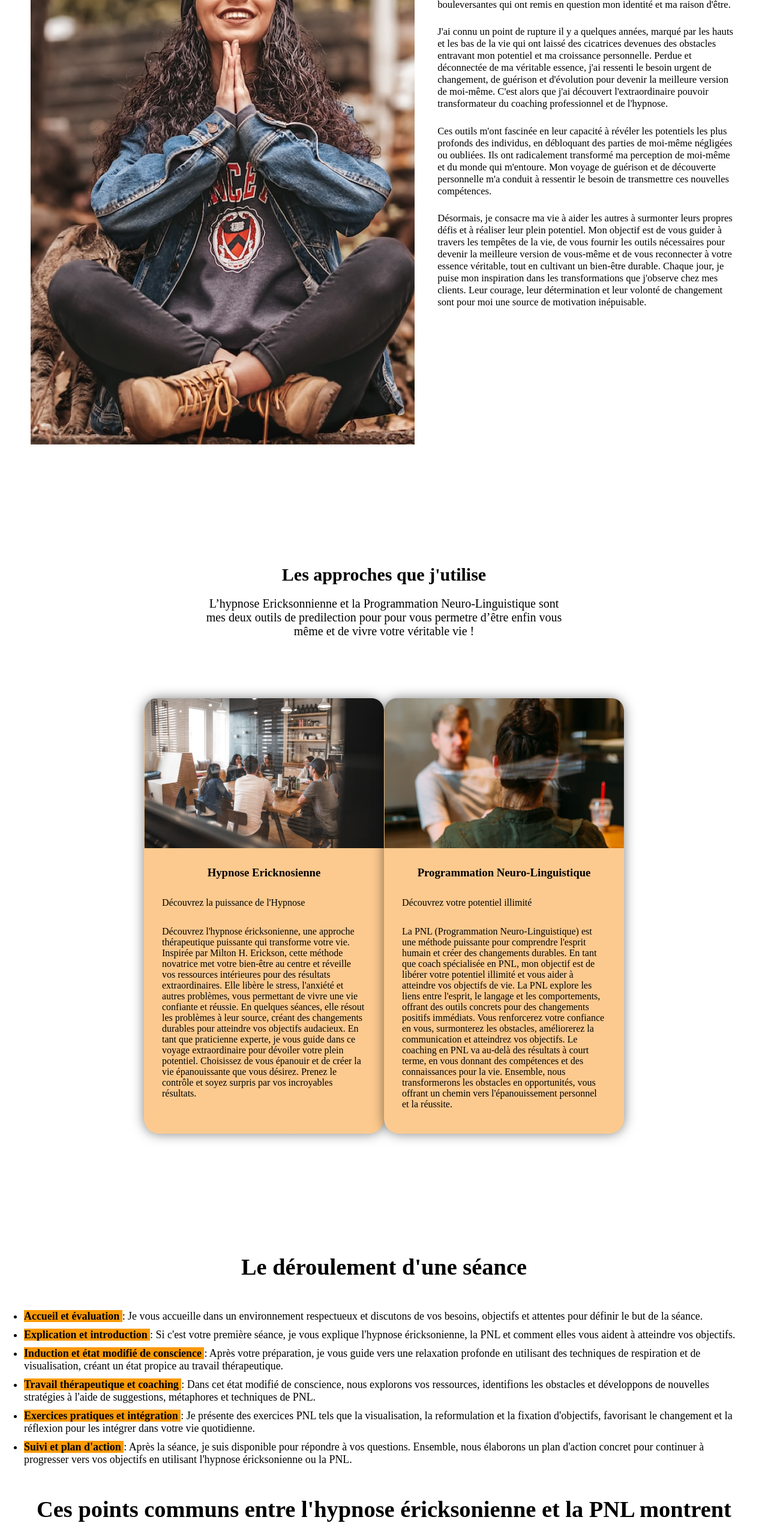
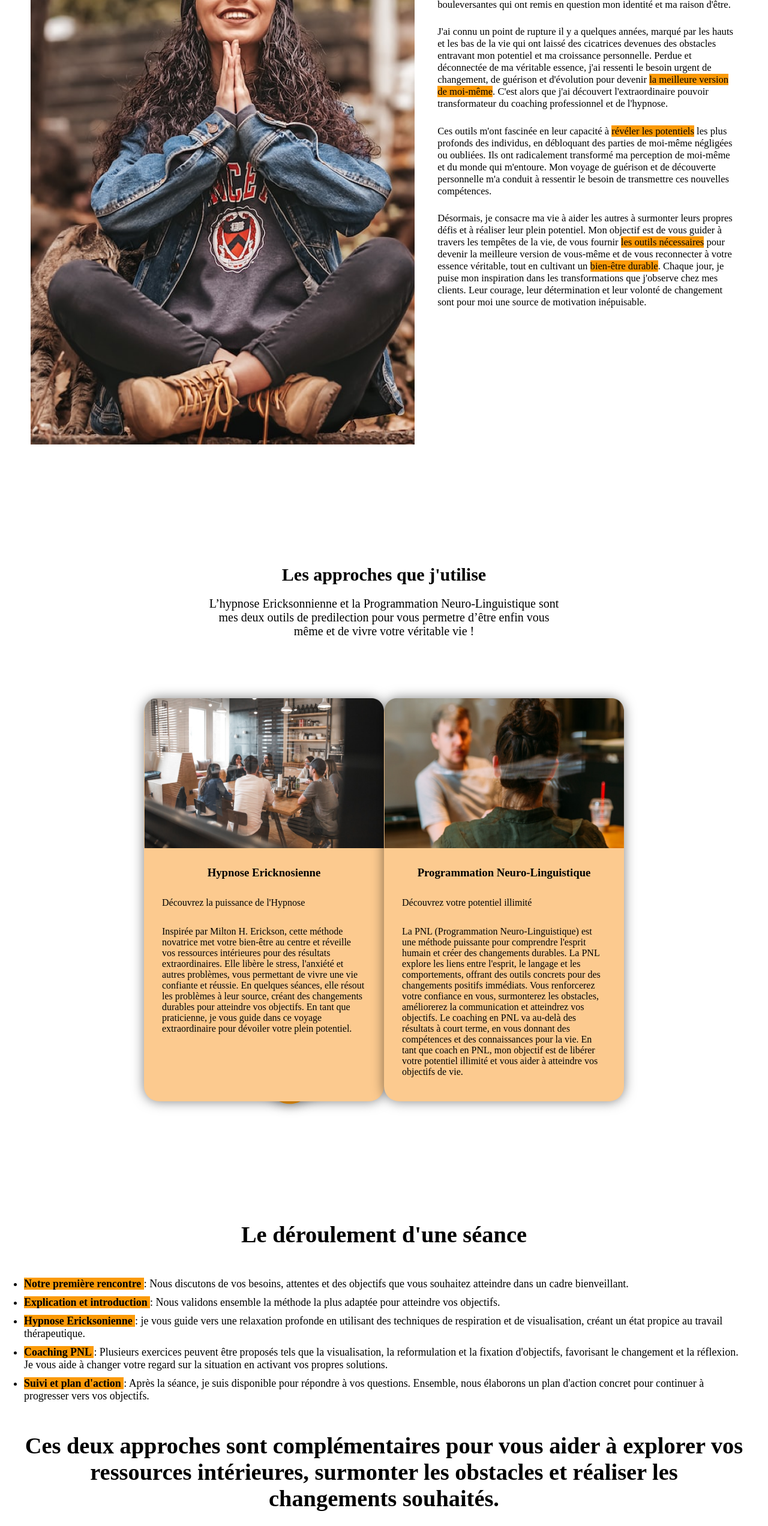
Before and after one commit to LucasGoudemand/SitedeCoaching, a Next.js app: page / in a window 1280 px wide. Shown: the part 1140-3684 px from the top of the page at 60% size. Built offline with nearby package versions, Linux system fonts and the light colour scheme; a web font is replaced by a local one.

Commit message:
fixing text error

```diff
--- a/pages/components/apropos/containerApropos.js
+++ b/pages/components/apropos/containerApropos.js
@@ -28,13 +28,19 @@ export default function containerApropos() {
             devenues des obstacles entravant mon potentiel et ma croissance
             personnelle. Perdue et déconnectée de ma véritable essence, j'ai
             ressenti le besoin urgent de changement, de guérison et d'évolution
-            pour devenir la meilleure version de moi-même. C'est alors que j'ai
-            découvert l'extraordinaire pouvoir transformateur du coaching
-            professionnel et de l'hypnose.
+            pour devenir{" "}
+            <strong className={styles.Souligne}>
+              la meilleure version de moi-même
+            </strong>
+            . C'est alors que j'ai découvert l'extraordinaire pouvoir
+            transformateur du coaching professionnel et de l'hypnose.
           </p>
           <p>
             {" "}
-            Ces outils m'ont fascinée en leur capacité à révéler les potentiels
+            Ces outils m'ont fascinée en leur capacité à{" "}
+            <strong className={styles.Souligne}>
+              révéler les potentiels
+            </strong>{" "}
             les plus profonds des individus, en débloquant des parties de
             moi-même négligées ou oubliées. Ils ont radicalement transformé ma
             perception de moi-même et du monde qui m'entoure. Mon voyage de
@@ -44,13 +50,15 @@ export default function containerApropos() {
           <p>
             Désormais, je consacre ma vie à aider les autres à surmonter leurs
             propres défis et à réaliser leur plein potentiel. Mon objectif est
-            de vous guider à travers les tempêtes de la vie, de vous fournir les
-            outils nécessaires pour devenir la meilleure version de vous-même et
-            de vous reconnecter à votre essence véritable, tout en cultivant un
-            bien-être durable. Chaque jour, je puise mon inspiration dans les
-            transformations que j'observe chez mes clients. Leur courage, leur
-            détermination et leur volonté de changement sont pour moi une source
-            de motivation inépuisable.
+            de vous guider à travers les tempêtes de la vie, de vous fournir{" "}
+            <strong className={styles.Souligne}>les outils nécessaires</strong>{" "}
+            pour devenir la meilleure version de vous-même et de vous
+            reconnecter à votre essence véritable, tout en cultivant un{" "}
+            <strong className={styles.Souligne}>bien-être durable</strong>.
+            Chaque jour, je puise mon inspiration dans les transformations que
+            j'observe chez mes clients. Leur courage, leur détermination et leur
+            volonté de changement sont pour moi une source de motivation
+            inépuisable.
           </p>
         </div>
       </div>
--- a/pages/components/avis/Avis.js
+++ b/pages/components/avis/Avis.js
@@ -4,8 +4,8 @@ export default function Avis(props) {
   return (
     <>
       <div className={styles.containerOfOneAvis}>
-        <p>{props.Name}</p>
-        <p>{props.AvisText}</p>
+        <p className={styles.nomAvis}>{props.Name}</p>
+        <p className={styles.textAvis}>{props.AvisText}</p>
         <div className={styles.containerStars}>
           <span className="material-symbols-outlined">star</span>
           <span className="material-symbols-outlined">star</span>
--- a/pages/components/deroulement/containerDeroulement.js
+++ b/pages/components/deroulement/containerDeroulement.js
@@ -7,46 +7,38 @@ export default function containerDeroulement() {
         <h3>Le déroulement d'une séance</h3>
         <ul className={styles.ulClass}>
           <li>
-            <strong> Accueil et évaluation </strong>: Je vous accueille dans un
-            environnement respectueux et discutons de vos besoins, objectifs et
-            attentes pour définir le but de la séance.
+            <strong> Notre première rencontre </strong>: Nous discutons de vos
+            besoins, attentes et des objectifs que vous souhaitez atteindre dans
+            un cadre bienveillant.
           </li>
           <li>
-            <strong>Explication et introduction </strong>: Si c'est votre
-            première séance, je vous explique l'hypnose éricksonienne, la PNL et
-            comment elles vous aident à atteindre vos objectifs.
+            <strong>Explication et introduction </strong>: Nous validons
+            ensemble la méthode la plus adaptée pour atteindre vos objectifs.
           </li>
           <li>
-            <strong>Induction et état modifié de conscience </strong>: Après
-            votre préparation, je vous guide vers une relaxation profonde en
-            utilisant des techniques de respiration et de visualisation, créant
-            un état propice au travail thérapeutique.
+            <strong>Hypnose Ericksonienne </strong>: je vous guide vers une
+            relaxation profonde en utilisant des techniques de respiration et de
+            visualisation, créant un état propice au travail thérapeutique.
           </li>
 
           <li>
-            <strong>Travail thérapeutique et coaching </strong> : Dans cet état
-            modifié de conscience, nous explorons vos ressources, identifions
-            les obstacles et développons de nouvelles stratégies à l'aide de
-            suggestions, métaphores et techniques de PNL.
-          </li>
-          <li>
-            <strong>Exercices pratiques et intégration </strong>: Je présente
-            des exercices PNL tels que la visualisation, la reformulation et la
-            fixation d'objectifs, favorisant le changement et la réflexion pour
-            les intégrer dans votre vie quotidienne.
+            <strong>Coaching PNL </strong>: Plusieurs exercices peuvent être
+            proposés tels que la visualisation, la reformulation et la fixation
+            d'objectifs, favorisant le changement et la réflexion. Je vous aide
+            à changer votre regard sur la situation en activant vos propres
+            solutions.
           </li>
           <li>
             <strong>Suivi et plan d'action </strong>: Après la séance, je suis
             disponible pour répondre à vos questions. Ensemble, nous élaborons
             un plan d'action concret pour continuer à progresser vers vos
-            objectifs en utilisant l'hypnose éricksonienne ou la PNL.
+            objectifs.
           </li>
         </ul>
         <h4>
-          Ces points communs entre l'hypnose éricksonienne et la PNL montrent
-          comment les deux approches peuvent être complémentaires pour vous
-          aider à explorer vos ressources intérieures, surmonter les obstacles
-          et réaliser les changements souhaités.
+          Ces deux approches sont complémentaires pour vous aider à explorer vos
+          ressources intérieures, surmonter les obstacles et réaliser les
+          changements souhaités.
         </h4>
       </div>
     </>
--- a/pages/components/description/containerDescription.js
+++ b/pages/components/description/containerDescription.js
@@ -9,8 +9,8 @@ export default function containerDescription() {
           <h2>Les approches que j'utilise</h2>
           <p>
             L’hypnose Ericksonnienne et la Programmation Neuro-Linguistique sont
-            mes deux outils de predilection pour pour vous permetre d’être enfin
-            vous même et de vivre votre véritable vie !
+            mes deux outils de predilection pour vous permetre d’être enfin vous
+            même et de vivre votre véritable vie !
           </p>
         </div>
         <div className={styles.containerBlock}>
@@ -19,13 +19,13 @@ export default function containerDescription() {
             ImageBlock="/imageblock1.png"
             Title="Hypnose Ericknosienne"
             SmallTitle="Découvrez la puissance de l'Hypnose"
-            TextContent="Découvrez l'hypnose éricksonienne, une approche thérapeutique puissante qui transforme votre vie. Inspirée par Milton H. Erickson, cette méthode novatrice met votre bien-être au centre et réveille vos ressources intérieures pour des résultats extraordinaires. Elle libère le stress, l'anxiété et autres problèmes, vous permettant de vivre une vie confiante et réussie. En quelques séances, elle résout les problèmes à leur source, créant des changements durables pour atteindre vos objectifs audacieux. En tant que praticienne experte, je vous guide dans ce voyage extraordinaire pour dévoiler votre plein potentiel. Choisissez de vous épanouir et de créer la vie épanouissante que vous désirez. Prenez le contrôle et soyez surpris par vos incroyables résultats."
+            TextContent="Inspirée par Milton H. Erickson, cette méthode novatrice met votre bien-être au centre et réveille vos ressources intérieures pour des résultats extraordinaires. Elle libère le stress, l'anxiété et autres problèmes, vous permettant de vivre une vie confiante et réussie. En quelques séances, elle résout les problèmes à leur source, créant des changements durables pour atteindre vos objectifs. En tant que praticienne, je vous guide dans ce voyage extraordinaire pour dévoiler votre plein potentiel."
           />
           <DescriptionBlock
             ImageBlock="/imageblock2.png"
             Title="Programmation Neuro-Linguistique"
             SmallTitle="Découvrez votre potentiel illimité"
-            TextContent="La PNL (Programmation Neuro-Linguistique) est une méthode puissante pour comprendre l'esprit humain et créer des changements durables. En tant que coach spécialisée en PNL, mon objectif est de libérer votre potentiel illimité et vous aider à atteindre vos objectifs de vie. La PNL explore les liens entre l'esprit, le langage et les comportements, offrant des outils concrets pour des changements positifs immédiats. Vous renforcerez votre confiance en vous, surmonterez les obstacles, améliorerez la communication et atteindrez vos objectifs. Le coaching en PNL va au-delà des résultats à court terme, en vous donnant des compétences et des connaissances pour la vie. Ensemble, nous transformerons les obstacles en opportunités, vous offrant un chemin vers l'épanouissement personnel et la réussite."
+            TextContent="La PNL (Programmation Neuro-Linguistique) est une méthode puissante pour comprendre l'esprit humain et créer des changements durables. La PNL explore les liens entre l'esprit, le langage et les comportements, offrant des outils concrets pour des changements positifs immédiats. Vous renforcerez votre confiance en vous, surmonterez les obstacles, améliorerez la communication et atteindrez vos objectifs. Le coaching en PNL va au-delà des résultats à court terme, en vous donnant des compétences et des connaissances pour la vie. En tant que coach en PNL, mon objectif est de libérer votre potentiel illimité et vous aider à atteindre vos objectifs de vie. "
           />
         </div>
       </div>
--- a/pages/components/footer/Footer.js
+++ b/pages/components/footer/Footer.js
@@ -17,7 +17,7 @@ export default function Footer() {
           <Link href="https://www.instagram.com/openskillsrh/">Instagram</Link>
         </li>
         <li>
-          <Link href="#">Me Contacter</Link>
+          <a href="/contact">Me Contacter</a>
         </li>
       </ul>
     </>
--- a/pages/contact.js
+++ b/pages/contact.js
@@ -28,7 +28,7 @@ export default function Contact() {
               }
             ></Button>
             <p>OU</p>
-            <h2>Laissez moi un méssage</h2>
+            <h2>Laissez moi un message</h2>
           </div>
         </section>
         <footer></footer>
--- a/styles/apropos/Apropos.module.css
+++ b/styles/apropos/Apropos.module.css
@@ -11,11 +11,15 @@
   font-size: 40px;
 }
 .text p {
-  font-size: 15px;
+  font-size: 14.5px;
   margin-top: 25px;
 }
 .text {
   max-width: 500px;
+}
+.Souligne {
+  background-color: #fb9a08;
+  font-weight: 500;
 }
 @media (max-width: 1300px) {
   .classImage {
--- a/styles/avis/Avis.module.css
+++ b/styles/avis/Avis.module.css
@@ -5,10 +5,17 @@
   max-width: 20%;
   border-radius: 25px;
   padding: 20px;
+  justify-content: space-between;
 }
 .containerStars span {
   color: #fb9a08;
   fill: aqua;
+}
+.nomAvis {
+  font-weight: 700;
+}
+.textAvis {
+  font-size: 15px;
 }
 @media all and (max-width: 1000px) and (min-width: 700px) {
   .containerOfOneAvis {
```
Also changed, not shown: pages/components/avis/containerAvis.js (+15 -14 lines), pages/components/offres/containerOffres.js (+7 -7 lines).
